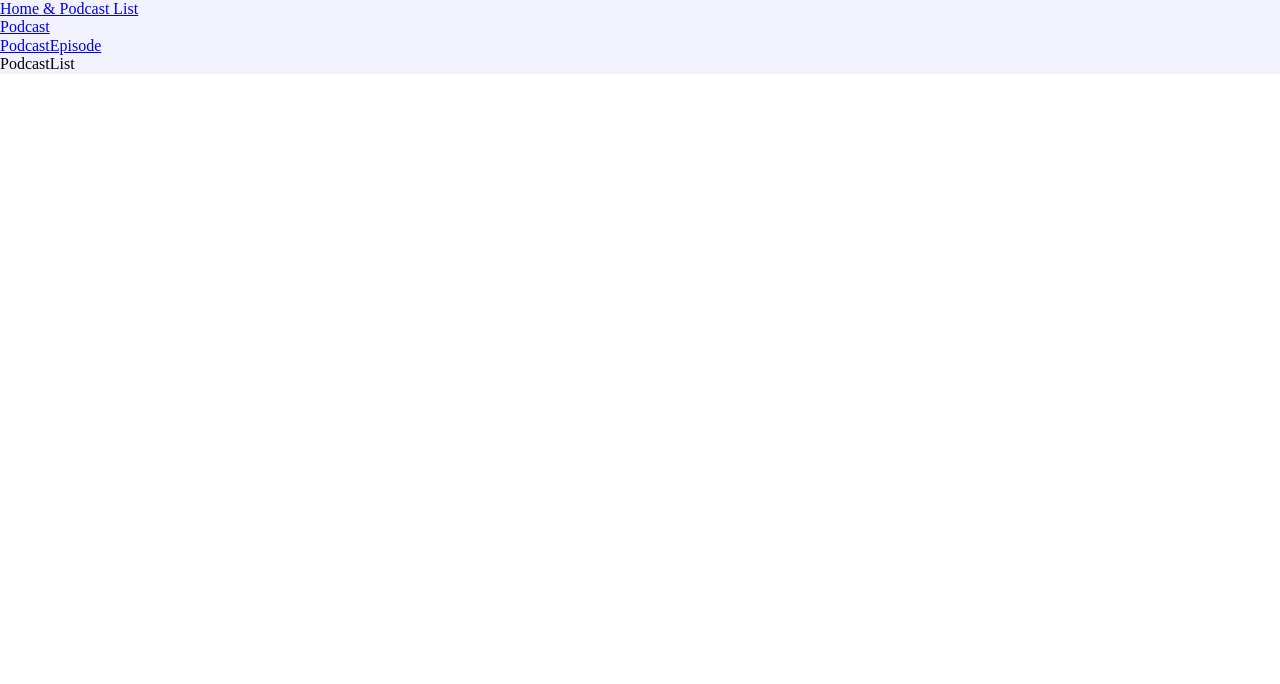
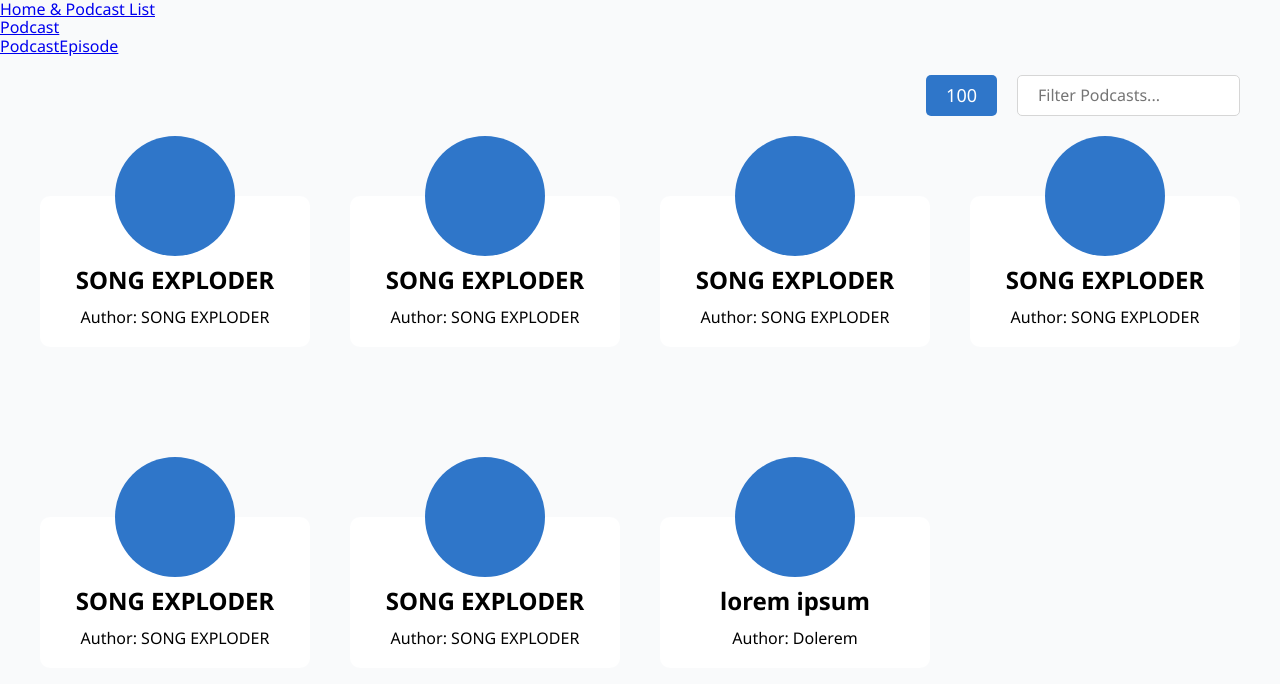
Before and after one commit to BogdanDraghia/demo-app-react, a React (Create React App) app: page / in a window 1280 px wide. Shown: the top 684 px of the page. Built offline with nearby package versions, Linux system fonts and the light colour scheme.

Commit message:
feat: add Podcast list grid, style, component for search system

```diff
--- a/src/layout/Layout.js
+++ b/src/layout/Layout.js
@@ -5,7 +5,7 @@
   return (
     <div className={style.layoutWrap}>
       <Header />
-      <div>
+      <div className={style.layoutContent}>
         <Outlet />
       </div>
     </div>
--- a/src/layout/layout.module.css
+++ b/src/layout/layout.module.css
@@ -1,3 +1,11 @@
 .layoutWrap{
-    background-color: #f2f2ff;
+    height: 100%;
 }
+
+.layoutContent{
+    display: flex;
+    justify-content: center;
+    margin: 0 auto;
+    max-width: calc(100% - 5em);
+    width: 80em;
+}
--- /dev/null
+++ b/src/lib/components/Search/Input.js
@@ -0,0 +1,11 @@
+import style from './search.module.css'
+
+const Input = ({ name, inputFill }) => {
+    return (
+      <>
+        <input placeholder={'Filter Podcasts...'} className={style.input}value={inputFill ? inputFill.toString() : ''}></input>
+      </>
+    );
+  };
+
+export default Input
--- /dev/null
+++ b/src/lib/components/Search/Search.js
@@ -0,0 +1,13 @@
+import Input from "./Input"
+import style from "./search.module.css"
+
+const Search = (props) =>{
+    return (
+        <div className={style.SearchContainer}>
+            <div className={style.Counter}>100</div>
+            <Input />
+        </div>
+    )
+}
+
+export default Search
--- /dev/null
+++ b/src/lib/components/Search/search.module.css
@@ -0,0 +1,25 @@
+.SearchContainer{
+    width: 100%;
+    display: flex;
+    justify-content: flex-end;
+    margin: 20px 0px;
+}
+
+.input{
+    padding: 10px 20px;
+    border:1px solid #d6d6d6;
+    border-radius: 5px;
+    outline-color: var(--accent);
+}
+.Counter{
+    padding: 10px 20px;
+    border-radius: 5px;
+    background-color: var(--accent);
+    margin: 0px 20px ;
+    color: white;
+    font-size: 18px;
+    line-height: 1.15;
+    display: flex;
+    justify-content: center;
+    align-items: center;
+}
--- a/src/scenes/PodcastList/PodCastList.module.css
+++ b/src/scenes/PodcastList/PodCastList.module.css
@@ -0,0 +1,62 @@
+.PodcastListWrap{
+    display: flex;
+    flex-wrap: wrap;
+    justify-content: center;
+}
+.PodcastList{
+    display: grid;
+    width: 100%;
+    grid-template-columns: repeat(4, minmax(120px, 1fr));
+    grid-column-gap: 40px;
+    grid-row-gap: 50px;
+}
+.ItemPodcastContainer{
+    margin: 60px 0px;
+    background-color: white;
+    border-radius: 10px;
+    min-width: 250px;
+    display: flex;
+    align-items: center;
+    justify-content: center;
+}
+
+.ItemPodcast{
+    padding:60px 10px 10px 10px;
+    position: relative;
+    display: flex;
+    flex-direction: column;
+    align-items: center;
+    justify-content: center;
+}
+.ItemPodcast>h2{
+    margin: 10px 0px 5px;
+}
+.ItemPodcast>p{
+    margin: 10px;
+}
+.ImagePodcastWrap{
+    display: flex;
+    align-items: center;
+    justify-content: center;
+    position: relative;
+}
+.ImagePodcast{
+    position: absolute;
+    top: -120px;
+    width: 120px;
+    height: 120px;
+    background-color:var(--accent);
+    border-radius: 50%;
+}
+
+@media (max-width: 1200px) {
+    .PodcastList {
+        grid-template-columns: repeat(3, minmax(120px, 1fr));
+    }
+  }
+
+@media (max-width: 900px) {
+.PodcastList {
+    grid-template-columns: repeat(2, minmax(120px, 1fr));
+}
+}
--- a/src/scenes/PodcastList/PodcastList.js
+++ b/src/scenes/PodcastList/PodcastList.js
@@ -1,5 +1,66 @@
+import Search from "../../lib/components/Search/Search";
+import style from "./PodCastList.module.css"
+
 const PodcastList = () => {
-  return <div>PodcastList</div>;
+
+  const mockPodcastList = [
+    {
+      title: 'SONG EXPLODER',
+      author: 'SONG EXPLODER'
+    },
+    {
+      title: 'SONG EXPLODER',
+      author: 'SONG EXPLODER'
+    },
+    {
+      title: 'SONG EXPLODER',
+      author: 'SONG EXPLODER'
+    },
+    {
+      title: 'SONG EXPLODER',
+      author: 'SONG EXPLODER'
+    },
+    {
+      title: 'SONG EXPLODER',
+      author: 'SONG EXPLODER'
+    },
+    {
+      title: 'SONG EXPLODER',
+      author: 'SONG EXPLODER'
+    },
+    {
+      title: 'lorem ipsum',
+      author: 'Dolerem'
+    },
+  ]
+  return (
+  <div className={style.PodcastListWrap}>
+      <Search/>
+    <div className={style.PodcastList}>
+    {mockPodcastList.map((data, index) => {
+      return <ItemPodcast key={index} {...data} />
+    })}
+    </div>
+  </div>);
 };
 
+const ItemPodcast = (props) => {
+  return (
+    <div className={style.ItemPodcastContainer}>
+      <div className={style.ItemPodcast}>
+      <div className={style.ImagePodcastWrap}>
+        <div className={style.ImagePodcast}>
+        </div>
+      </div>
+      <h2>
+        {props.title}
+      </h2>
+      <p>
+        Author: {props.author}
+      </p>
+      </div>
+    </div>
+  )
+}
+
 export default PodcastList;
--- a/src/styles/global.css
+++ b/src/styles/global.css
@@ -1,6 +1,8 @@
+@import url('https://fonts.googleapis.com/css2?family=Noto+Sans:wght@400;500;600;700&display=swap');
+
 :root {
     /* COLORS */
-    --accent:red;
+    --accent:#2f76c9;
 }
 
 /* NORMALIZE TEMPLATE CODE from github.com/necolas */
@@ -23,6 +25,9 @@
    */
 
   body {
+    font-family: 'Noto Sans', sans-serif;
+    height: 100%;
+    background-color:#f9fafb;
     margin: 0;
   }
 
```
